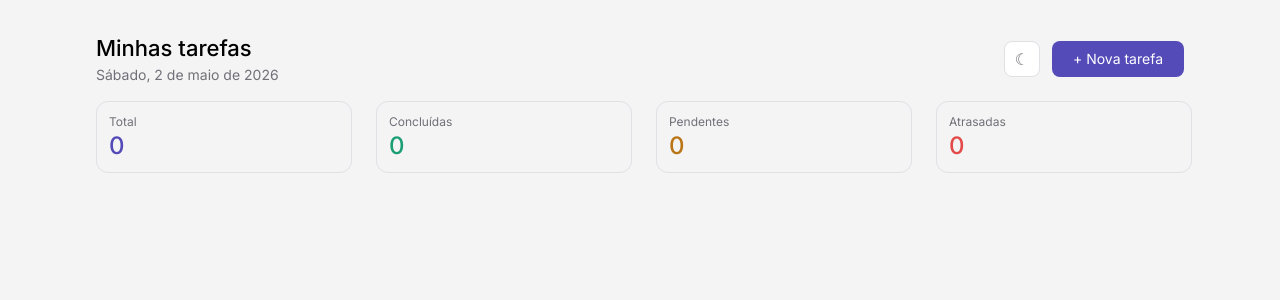
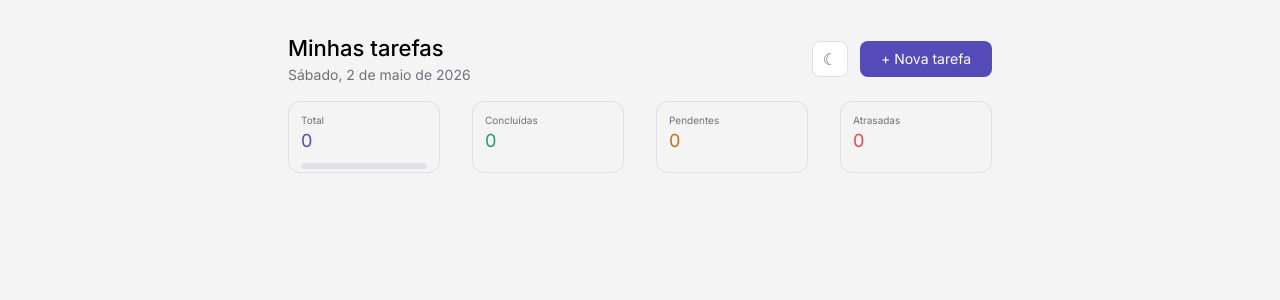
Before and after one commit to Vivian-Queiroz/To-Do, a React (Vite) app: page / in a window 1280 px wide. Shown: the top 300 px of the page. Built offline with nearby package versions, Linux system fonts and the light colour scheme.

Commit message:
feat: add progress bar to Total stat card

```diff
--- a/src/App.jsx
+++ b/src/App.jsx
@@ -27,7 +27,7 @@ function App() {
 }, [darkMode])
 
   return (
-    <div className=" max-w-6xl flex flex-col gap-4 mx-auto p-8">
+    <div className=" max-w-3xl  flex flex-col gap-4 mx-auto p-8">
       <Header
         darkMode={darkMode}
         setDarkMode={() => setDarkMode(!darkMode)}
--- a/src/components/StatsBar/StatsBar.jsx
+++ b/src/components/StatsBar/StatsBar.jsx
@@ -3,18 +3,23 @@
 export function StatsBar({stats}){
   return(
     <div className="grid grid-cols-4 gap-8">
-      <StatCard label="Total" value={stats.total} color="text-primary" />
+      <StatCard label="Total" value={stats.total} color="text-primary" progress={stats.total > 0 ? (stats.done / stats.total) * 100 : 0} />
       <StatCard label="Concluídas" value={stats.done} color="text-success" />
       <StatCard label="Pendentes" value={stats.pending} color="text-warning" />
       <StatCard label="Atrasadas" value={stats.late} color="text-danger" />
     </div>
   )
 }
-function StatCard({label, value, color}){
+function StatCard({label, value, color, progress}){
     return(
-      <div className="w-3xs h-18 rounded-xl text-xs border p-3 border-gray-light">
-        <h3 className=" text-gray">{label}</h3>
-        <p className={`text-2xl font-medium ${color}`}>{value}</p>
+      <div className="w-full h-18 rounded-xl text-xs border p-3 border-gray-light">
+        <h3 className="text-[10px]  text-gray ">{label}</h3>
+        <p className={`text-lg  ${color}`}>{value}</p>
+          {progress !== undefined && (
+            <div className="w-full h-1.5 bg-gray-light rounded-full mt-2">
+              <div className="h-full bg-success rounded-full" style={{ width: `${progress}%` }} />
+            </div>
+          )}
       </div>
     )
   }
--- a/src/hooks/useTasks.js
+++ b/src/hooks/useTasks.js
@@ -12,10 +12,15 @@ export function useTasks() {
   //JSON.parse(texto)     → transforma texto de volta em array (pra usar)
 
   function addTask(task){
-    setTasks([...tasks, task])
+    const newTask = {
+      id: Date.now(), // gera um número único baseado no tempo atual
+      ...task,
+    }
+    setTasks([...tasks, newTask])
   }
 
   function deleteTask(taskId){
+
     setTasks(tasks.filter(task => task.id !== taskId))
   }
 
@@ -24,7 +29,7 @@ export function useTasks() {
     done: tasks.filter(task => task.done).length,
     pending: tasks.filter(task => !task.done).length, // Verifica se a tarefa não está concluída
     late: tasks.filter(task => {
-      if (!task.done || task.done) return false; // Verifica se a tarefa não está concluída ou se está marcada como concluída (para considerar apenas as tarefas pendentes)
+      if (!task.date || task.done) return false; // Se a tarefa não tem data, OU se a tarefa já está concluída, então ela não conta como atrasada
       const [year, month, day] = task.date.split('-'); // Supondo que a data esteja no formato "YYYY-MM-DD"
       const taskDate = new Date(year, month - 1, day); // Cria um objeto Date para a data da tarefa
       const today = new Date(); // Data atual
@@ -33,6 +38,7 @@ export function useTasks() {
     }).length
   }
 
+  //lógica para marcar como conluído
   function toggleTaskDone(Id){
     setTasks(tasks.map(task => {
       if (task.id === Id) {
```
